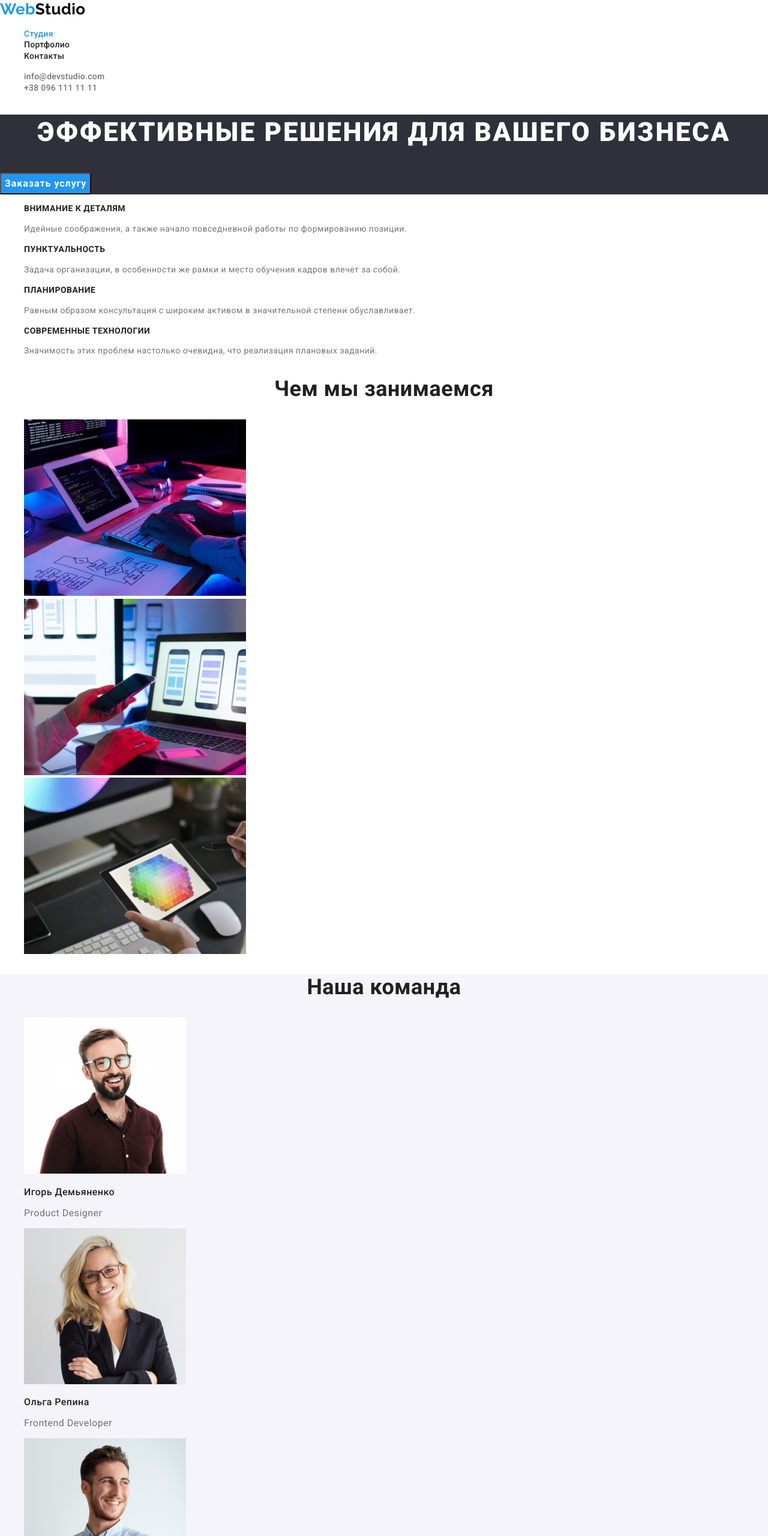
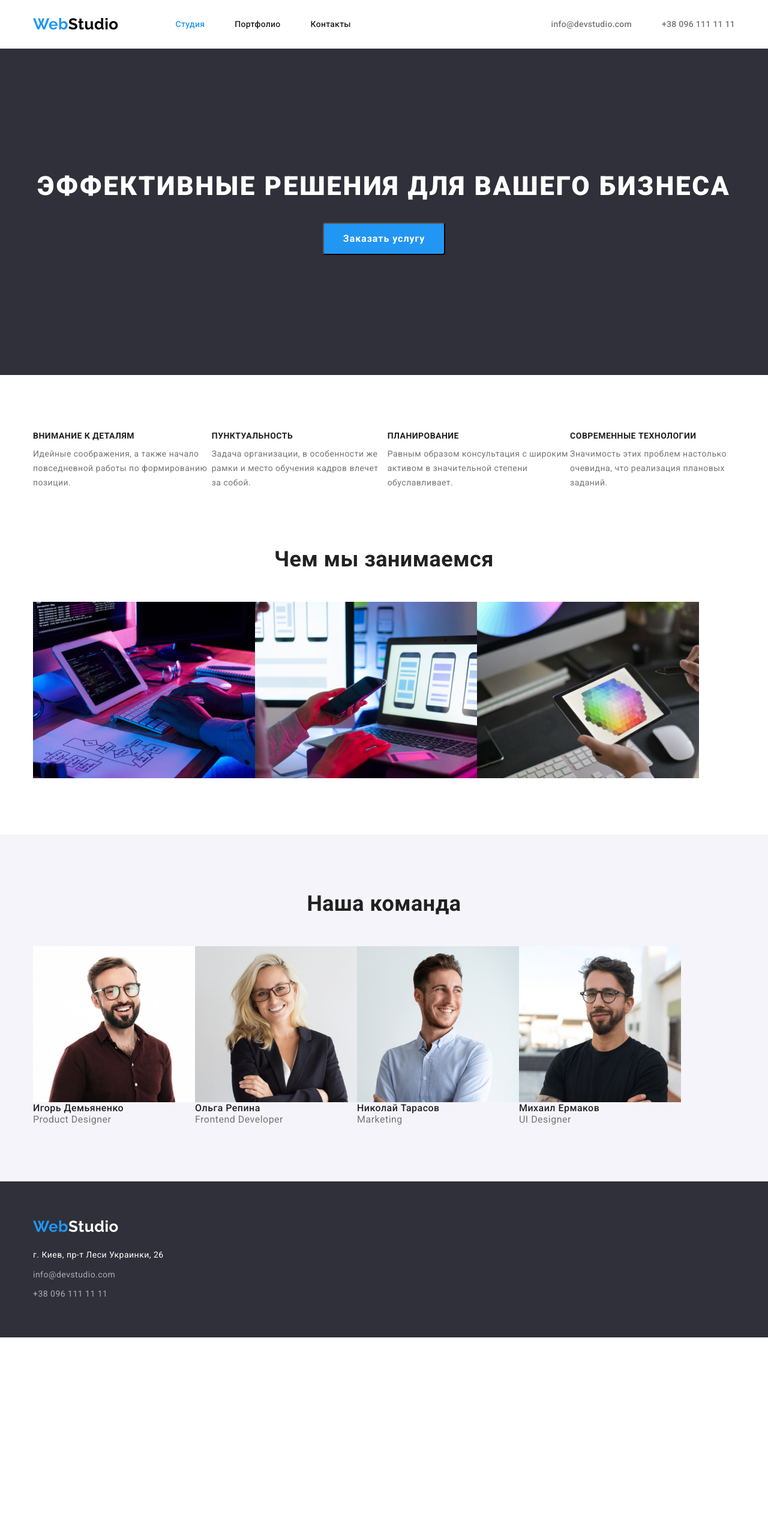
Before and after one commit to DenysPhV/goit-markup-hw-03, a plain HTML site: page index.html in a window 1280 px wide. Shown: the top 2560 px of the page at 60% size. After the commit the page ends 2229 px from the top, so only its background shows below. Drawn offline with nearby package versions, Linux system fonts and the light colour scheme.

Commit message:
Flex work
Добавил марджины и паддинги по вертикали и меню в шапке

```diff
--- a/css/styles.css
+++ b/css/styles.css
@@ -20,10 +20,29 @@
 }
 
 body {
-  font-family: "Roboto", sans-serif;
+  font-family: 'Roboto', sans-serif;
   font-weight: 400;
   color: var(--main-text);
   letter-spacing: 0.03em;
+}
+h1,
+h2,
+h3,
+h4,
+h5,
+h6,
+p {
+  margin: 0;
+}
+
+ol,
+ul {
+  margin: 0;
+  padding: 0;
+}
+
+img {
+  display: block;
 }
 
 .link-nonstyle {
@@ -34,22 +53,46 @@ body {
   list-style: none;
 }
 
-
+/* сокрытие заноловка */
+.visually-hidden {
+  position: absolute !important;
+  clip: rect(1px 1px 1px 1px); /* IE6, IE7 */
+  clip: rect(1px, 1px, 1px, 1px);
+  padding: 0 !important;
+  border: 0 !important;
+  height: 1px !important;
+  width: 1px !important;
+  overflow: hidden;
+}
 /* =========== COMPONENTS =========== */
 
-
-
+.container {
+  width: 1200px;
+  margin: 0 auto;
+  padding-left: 15px;
+  padding-right: 15px;
+}
 /* =========== END COMPONENTS =========== */
 
 /* =========== HEADER ===========  */
+.header .container {
+  display: flex;
+  align-items: center;
+}
+
 .logo {
   color: var(--black-color);
 
-  font-family: "Raleway", sans-serif;
+  font-family: 'Raleway', sans-serif;
   font-weight: 700;
   font-size: 26px;
   line-height: 1.19;
+
+  margin-right: 95px;
+  padding-top: 25px;
+  padding-bottom: 25px;
 }
+
 .logo-decor {
   color: var(--accent-primary);
 }
@@ -60,6 +103,20 @@ body {
 
 .logo-light {
   color: var(--white-color);
+}
+
+.navigation {
+  display: flex;
+  align-items: center;
+}
+
+.navigation-list {
+  display: flex;
+  align-items: center;
+}
+
+.navigation-item:not(:last-child) {
+  margin-right: 50px;
 }
 
 .navigation-link {
@@ -83,7 +140,6 @@ body {
   font-size: 14px;
   line-height: 1.14;
   letter-spacing: 0.02em;
-
 }
 
 .contact-header:hover,
@@ -91,14 +147,26 @@ body {
   color: var(--accent-primary);
 }
 
+.contact-item {
+  margin-right: 50px;
+}
+
+.contact {
+  margin-left: auto;
+}
 .active-link {
   color: var(--accent-primary);
 }
+
 /* =========== END HEADER ===========  */
 
 /* =========== HERO SECTION =========== */
 .hero {
   background-color: var(--background-dark);
+}
+
+.hero .container {
+  text-align: center;
 }
 
 .hero-title {
@@ -111,7 +179,9 @@ body {
   text-align: center;
   text-transform: uppercase;
 
+  padding-top: 200px;
 }
+
 .btn-hero {
   background-color: var(--accent-primary);
   color: var(--white-color);
@@ -123,7 +193,11 @@ body {
   letter-spacing: 0.06em;
 
   cursor: pointer;
-
+  margin-top: 30px;
+  margin-bottom: 200px;
+  padding: 10px 32px;
+  border-radius: 4px;
+  border-color: none;
 }
 
 .btn-hero:hover,
@@ -131,7 +205,6 @@ body {
   background-color: var(--accent-secondary);
   color: var(--white-color);
 }
-
 
 /* =========== END HERO SECTION =========== */
 
@@ -143,6 +216,8 @@ body {
   font-size: 14px;
   line-height: 1.14;
   text-transform: uppercase;
+
+  margin-bottom: 10px;
 }
 
 .advantage-rubric {
@@ -150,6 +225,13 @@ body {
   font-size: 14px;
   line-height: 1.71;
 }
+
+.advantage-list {
+  display: flex;
+  margin-top: 94px;
+  margin-bottom: 94px;
+}
+
 /* ======== END ADVANTAGE SECTION ======== */
 
 /* ============ PASSION SECTION ============ */
@@ -161,6 +243,12 @@ body {
   line-height: 1.17;
   text-align: center;
 
+  margin: 50px;
+}
+
+.passion-list {
+  display: flex;
+  padding-bottom: 94px;
 }
 /* ============ END PASSION SECTION ============ */
 
@@ -175,6 +263,9 @@ body {
   font-size: 36px;
   line-height: 1.17;
   text-align: center;
+
+  padding-top: 94px;
+  margin-bottom: 50px;
 }
 
 .taem-name {
@@ -190,8 +281,12 @@ body {
   line-height: 1.19;
 }
 
+.team-list {
+  display: flex;
+  padding-bottom: 94px;
+}
+
 /* ======== END TEAM SECTION ======== */
-
 
 /* ============ FOOTER ============= */
 
@@ -212,11 +307,28 @@ body {
   color: var(--rgba-link);
 }
 
+.footer-list {
+  display: flex;
+  flex-direction: column;
+  padding-bottom: 60px;
+}
+
+.footer-item:not(:last-child) {
+  margin-bottom: 9px;
+}
+
+/* обратился к ребенку в ссылку с логотипом */
+.container .footer-logo {
+  display: flex;
+  padding-top: 60px;
+  padding-bottom: 0px;
+  margin-bottom: 20px;
+}
 /* ======= PORFOLIO PAGE =============== */
 
 /* ======= PORTFOLIO SECTION ======= */
 .portfolio-title {
-  color:var(--color-conten);
+  color: var(--color-conten);
 
   font-weight: 700;
   font-size: 18px;
@@ -224,7 +336,7 @@ body {
   letter-spacing: 0.06em;
 }
 
-.portfolio-rubric{
+.portfolio-rubric {
   font-size: 16px;
   line-height: 1.88;
 }
@@ -237,9 +349,8 @@ body {
 
 .btn-choose:hover,
 .btn-choose:focus {
-  background-color: var(--accent);
+  background-color: var(--accent-primary);
   color: var(--white-color);
 }
 
-
 /* ======= END PORFOLIO SECTION ======= */
--- a/index.html
+++ b/index.html
@@ -20,55 +20,59 @@
   </head>
   <body>
     <!-- HEADER -->
-    <header class="haeder">
+    <header class="header">
+      <div class="container">
         <nav class="navigation">
-        <a href="./" lang="en" class="logo logo-dark link-nonstyle"
-          ><span class="logo-decor">Web</span>Studio</a
-        >
-        <ul class="list-nonstyle">
+          <a href="./" lang="en" class="logo logo-dark link-nonstyle">
+            <span class="logo-decor">Web</span>Studio
+          </a>
+          <ul class="list-nonstyle navigation-list">
             <li class="navigation-item">
               <a href="./" class="navigation-link link-nonstyle active-link"
-              >Студия</a
-            >
+                >Студия
+              </a>
             </li>
             <li class="navigation-item">
               <a href="./portfolio.html" class="navigation-link link-nonstyle"
-              >Портфолио</a
-            >
+                >Портфолио
+              </a>
             </li>
             <li class="navigation-item">
               <a href="" class="navigation-link link-nonstyle">Контакты</a>
             </li>
           </ul>
         </nav>
-
-      <ul class="list-nonstyle">
+        <ul class="list-nonstyle navigation-list contact">
           <li class="contact-item">
             <a
               href="mailto:info@devstudio.com"
               class="contact-header link-nonstyle"
-            >info@devstudio.com</a
-          >
+              >info@devstudio.com
+            </a>
           </li>
-        <li class="contact-item">
+          <li>
             <a href="tel:+380961111111" class="contact-header link-nonstyle"
-            >+38 096 111 11 11</a
-          >
+              >+38 096 111 11 11
+            </a>
           </li>
         </ul>
+      </div>
     </header>
 
     <main class="page">
       <!-- HERO -->
       <section class="hero">
+        <div class="container">
           <h1 class="hero-title">Эффективные решения для вашего бизнеса</h1>
           <button type="button" class="btn-hero">Заказать услугу</button>
+        </div>
       </section>
 
       <!--ADVANTAGE-->
       <section class="advantage">
-        <!--<h2>Приимущества</h2>-->
-        <ul class="list-nonstyle">
+        <div class="container">
+          <h2 class="visually-hidden">Преимущества</h2>
+          <ul class="list-nonstyle advantage-list">
             <li class="advantage-item">
               <h3 class="advantage-title">Внимание к деталям</h3>
               <p class="advantage-rubric">
@@ -79,8 +83,8 @@
             <li class="advantage-item">
               <h3 class="advantage-title">Пунктуальность</h3>
               <p class="advantage-rubric">
-              Задача организации, в особенности же рамки и место обучения кадров
-              влечет за собой.
+                Задача организации, в особенности же рамки и место обучения
+                кадров влечет за собой.
               </p>
             </li>
             <li class="advantage-item">
@@ -98,11 +102,13 @@
               </p>
             </li>
           </ul>
+        </div>
       </section>
       <!--PASSION-->
       <section class="passion">
+        <div class="container">
           <h2 class="passion-title">Чем мы занимаемся</h2>
-        <ul class="list-nonstyle">
+          <ul class="list-nonstyle passion-list">
             <li class="passion-item">
               <img
                 src="./images/img_1.jpg"
@@ -125,12 +131,14 @@
               />
             </li>
           </ul>
+        </div>
       </section>
 
       <!--TEAM-->
       <section class="team">
+        <div class="container">
           <h2 class="team-title">Наша команда</h2>
-        <ul class="list-nonstyle">
+          <ul class="list-nonstyle team-list">
             <li class="team-item">
               <img
                 src="./images/igor.jpg"
@@ -172,15 +180,21 @@
               <p lang="en" class="team-function">UI Designer</p>
             </li>
           </ul>
+        </div>
       </section>
     </main>
 
     <footer class="footer">
-      <a href="./" lang="en" class="logo logo-light link-nonstyle"
-        ><span class="logo-decor">Web</span>Studio</a
+      <div class="container">
+        <a
+          href="./"
+          lang="en"
+          class="logo footer-logo logo-light link-nonstyle"
+        >
+          <span class="logo-decor">Web</span>Studio</a
         >
         <address class="address">
-        <ul class="list-nonstyle">
+          <ul class="list-nonstyle footer-list">
             <li class="footer-item">
               <p class="footer-address">г. Киев, пр-т Леси Украинки, 26</p>
             </li>
@@ -192,12 +206,13 @@
               >
             </li>
             <li class="footer-item">
-            <a href="tel:+380961111111" class="footer-link link-nonstyle"
-              >+38 096 111 11 11</a
+              <a href="tel:+380961111111" class="footer-link link-nonstyle">
+                +38 096 111 11 11</a
               >
             </li>
           </ul>
         </address>
+      </div>
     </footer>
   </body>
 </html>
```
Also changed, not shown: portfolio.html (+31 -21 lines), 1 other file. Lines whose indentation alone changed are shown as unchanged.
